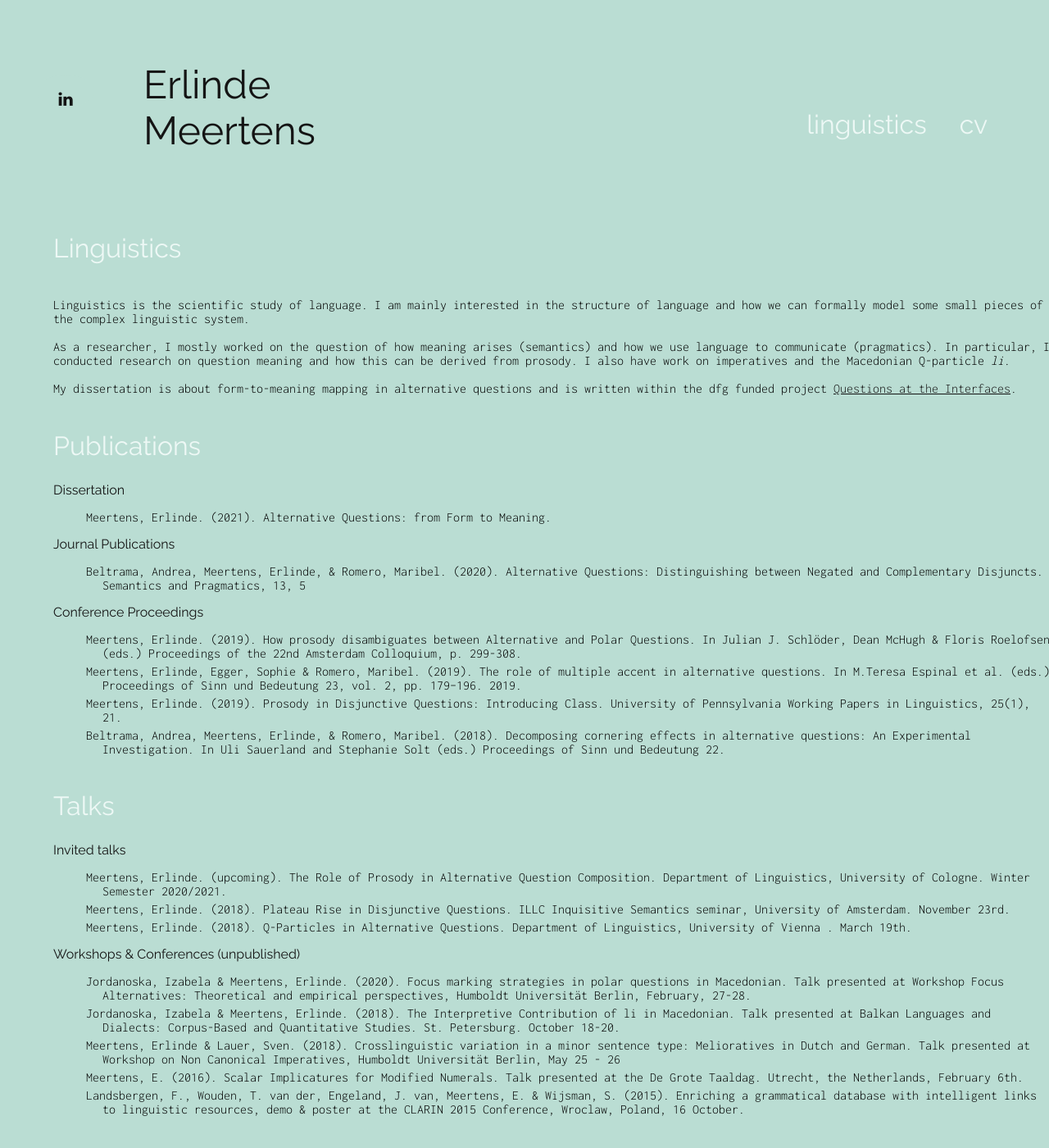
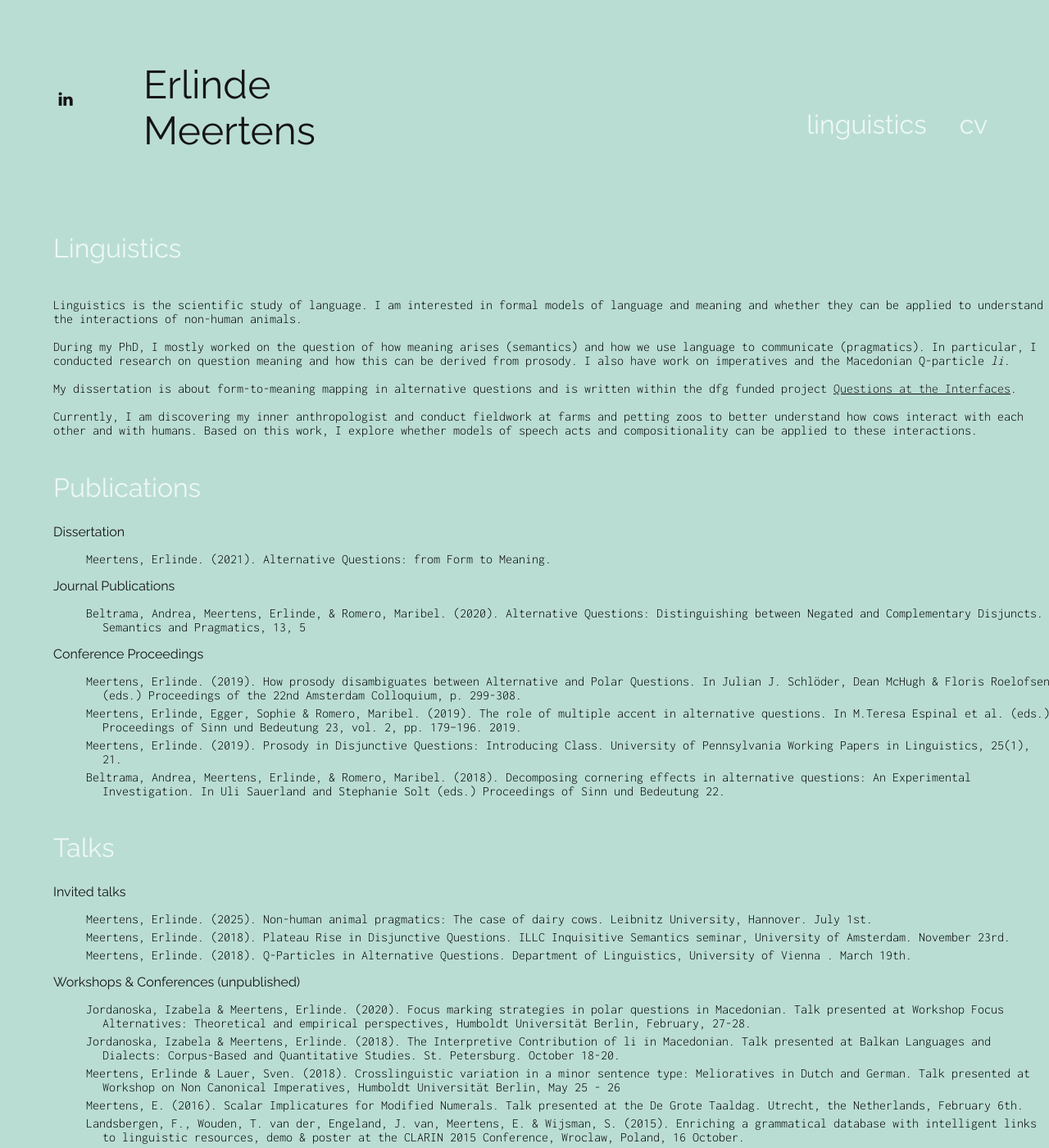
Before and after one commit to emeertens/personal, a Jekyll site: the page built from linguistics.md, in a window 1280 px wide and 1400 px high. Shown: the whole window at 82% size. Built offline with Jekyll 4.4.1, drawn with Linux system fonts in a browser that asks for light colours.

Commit message:
Revise linguistics.md with new research focus
Updated the content to reflect new research interests and added a new invited talk.

```diff
--- a/linguistics.md
+++ b/linguistics.md
@@ -4,13 +4,16 @@ layout: ling
 ---
 
 <h2> Linguistics </h2>
-<p>Linguistics is the scientific study of language. I am mainly interested in the structure of language and how we can formally model some small pieces of the complex linguistic system.
+<p>Linguistics is the scientific study of language. I am interested in formal models of language and meaning and whether they can be applied to understand the interactions of non-human animals.
 <br>
 <br>
-As a researcher, I mostly worked on the question of how meaning arises (semantics) and how we use language to communicate (pragmatics). In particular, I conducted research on question meaning and how this can be derived from prosody. I also have work on imperatives and the Macedonian Q-particle <i>li</i>.
+During my PhD, I mostly worked on the question of how meaning arises (semantics) and how we use language to communicate (pragmatics). In particular, I conducted research on question meaning and how this can be derived from prosody. I also have work on imperatives and the Macedonian Q-particle <i>li</i>.
 <br>
 <br>
 My dissertation is about form-to-meaning mapping in alternative questions and is written within the dfg funded project <a class = "cleanlink" href="https://typo.uni-konstanz.de/questionsInterfaces/">Questions at the Interfaces</a>.
+<br>
+<br>
+Currently, I am discovering my inner anthropologist and conduct fieldwork at farms and petting zoos to better understand how cows interact with each other and with humans. Based on this work, I explore whether models of speech acts and compositionality can be applied to these interactions.
 </p>
 
 <h2> Publications </h2>
@@ -33,7 +36,7 @@ My dissertation is about form-to-meaning mapping in alternative questions and is
 <h2> Talks </h2>
 <h3> Invited talks </h3>
 <ul class = "pubs">
-<li>Meertens, Erlinde. (upcoming). The Role of Prosody in Alternative Question Composition. Department of Linguistics, University of Cologne. Winter Semester 2020/2021.</li>
+<li>Meertens, Erlinde. (2025). Non-human animal pragmatics: The case of dairy cows. Leibnitz University, Hannover. July 1st.</li>
 <li>Meertens, Erlinde. (2018). Plateau Rise in Disjunctive Questions. ILLC Inquisitive Semantics seminar, University of Amsterdam. November 23rd. </li>
 <li>Meertens, Erlinde. (2018). Q-Particles in Alternative Questions. Department of Linguistics, University of Vienna . March 19th.</li>
 </ul>
```
